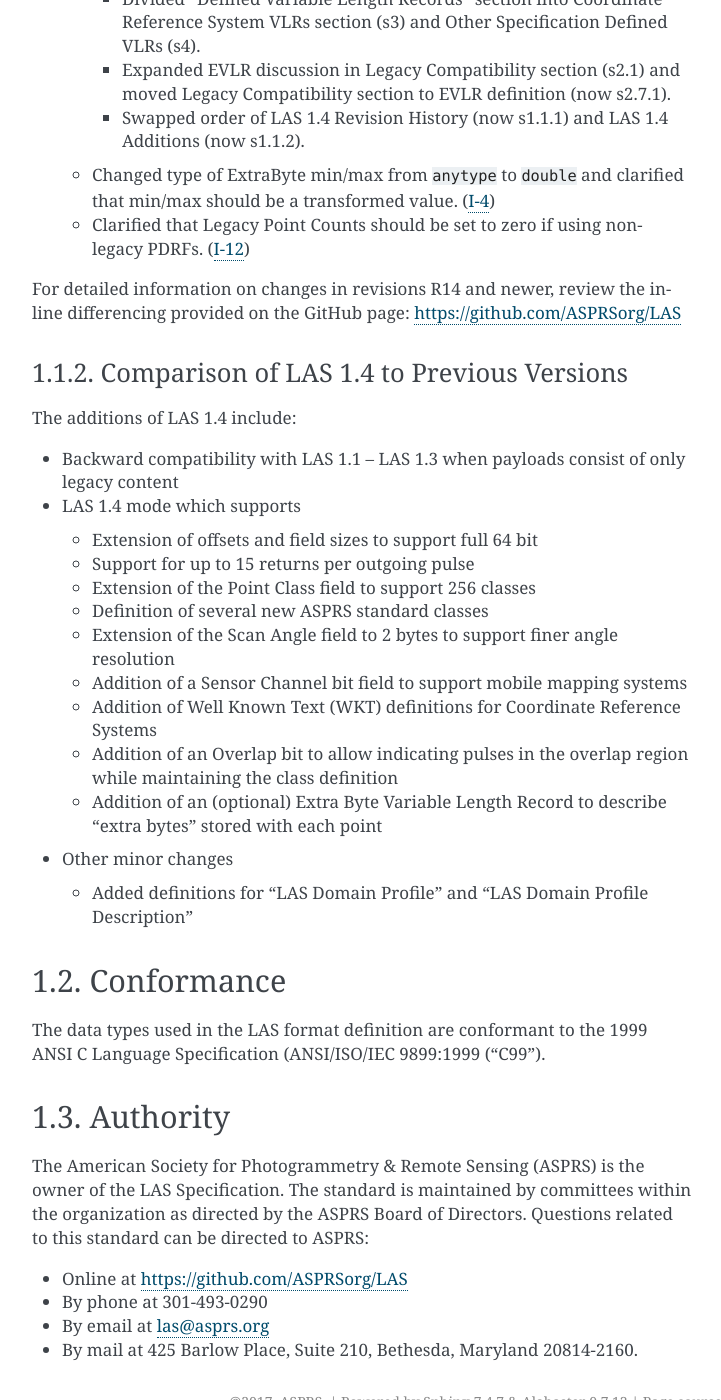
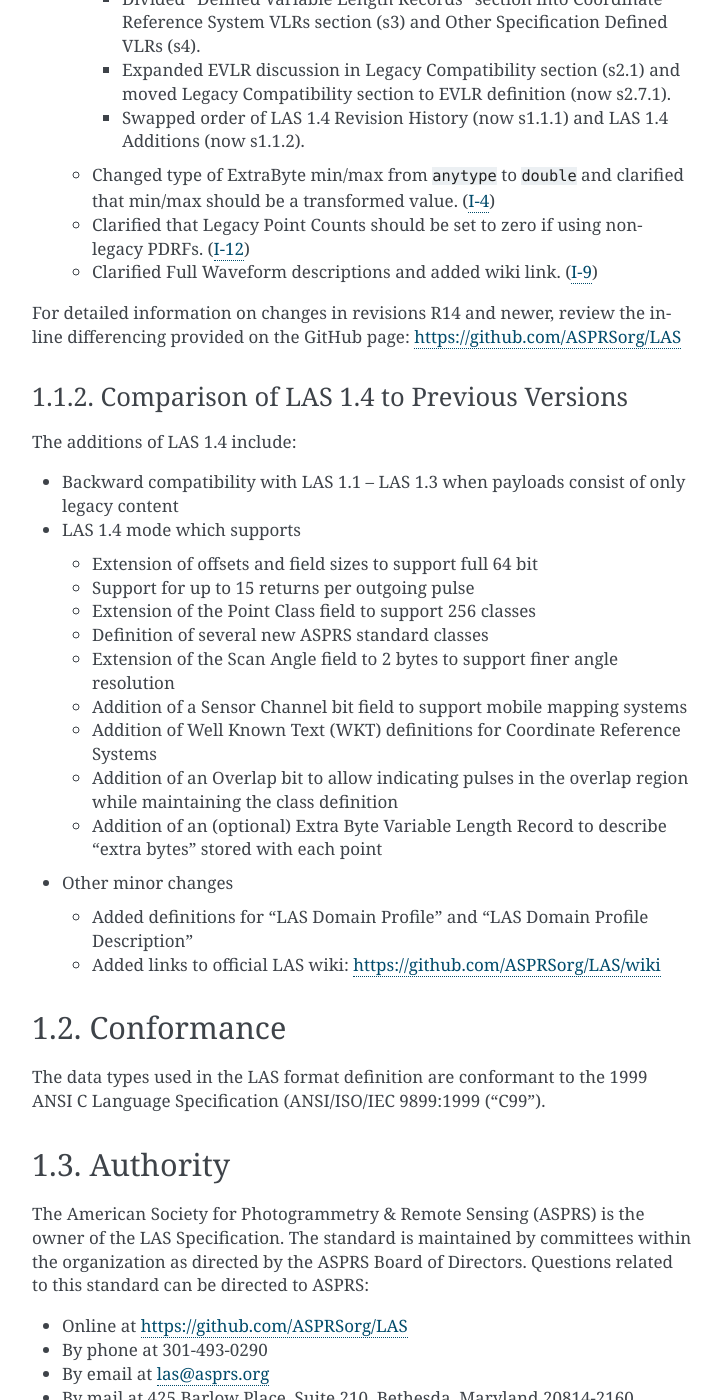
Before and after one commit to ASPRSorg/LAS, a Sphinx documentation site: the page built from source/01_intro.txt, in a window 1280 px wide and 1400 px high, scrolled down 867 px. Shown: the whole window, without its empty margins (388-1109 px from the left). Built offline with Sphinx 7.4.7, drawn with Linux system fonts in a browser that asks for light colours.

Commit message:
Updated changelog.

```diff
--- a/source/01_intro.txt
+++ b/source/01_intro.txt
@@ -55,6 +55,8 @@ Summary of LAS 1.4 revisions:
     (`I-4 <https://github.com/ASPRSorg/LAS/issues/4>`_)
   * Clarified that Legacy Point Counts should be set to zero if using non-legacy
     PDRFs. (`I-12 <https://github.com/ASPRSorg/LAS/issues/12>`_)
+  * Clarified Full Waveform descriptions and added wiki link.
+    (`I-9 <https://github.com/ASPRSorg/LAS/issues/9>`_)
 
 For detailed information on changes in revisions R14 and newer, review the
 inline differencing provided on the GitHub page: https://github.com/ASPRSorg/LAS
@@ -86,6 +88,7 @@ The additions of LAS 1.4 include:
 
   * Added definitions for "LAS Domain Profile" and "LAS Domain Profile
     Description"
+  * Added links to official LAS wiki: https://github.com/ASPRSorg/LAS/wiki
 
 
 Conformance
```
